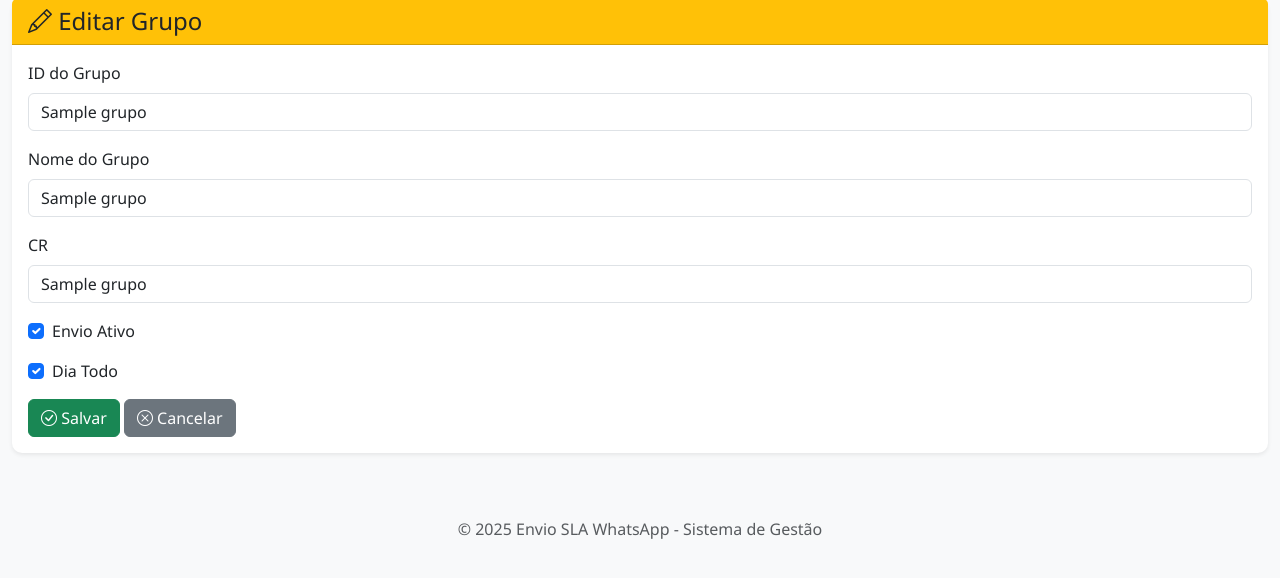
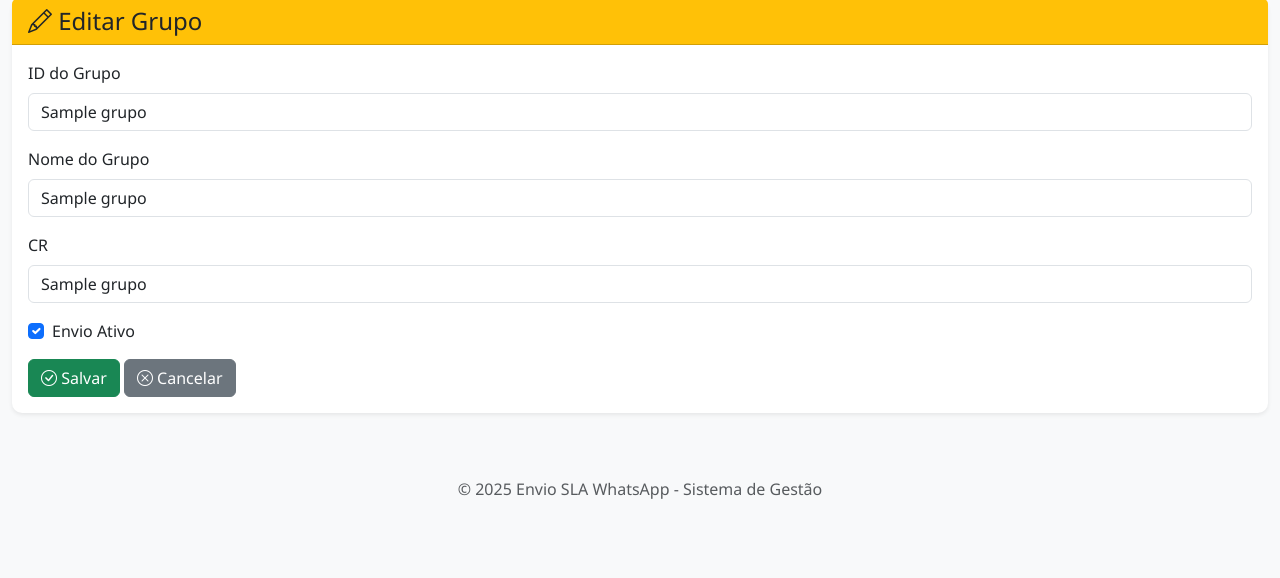
Before and after one commit to NightWolfw/envio_sla_vista, a Flask app: template gps_bot/app/templates/grupos/editar.html in a window 1280 px wide. Shown: the part 87-665 px from the top of the page. Run offline with Flask 3, Linux system fonts and the light colour scheme; the template is opened without the code that fills it: most values are stand-ins (such as "Sample title", 1, 10 or a date in 2020).

Commit message:
Refactor grupo editing form in editar.html: update form action URL, rename input fields for clarity, and remove unused checkbox for improved user experience.

```diff
--- a/gps_bot/app/templates/grupos/editar.html
+++ b/gps_bot/app/templates/grupos/editar.html
@@ -8,26 +8,22 @@
         <h4 class="mb-0"><i class="bi bi-pencil"></i> Editar Grupo</h4>
     </div>
     <div class="card-body">
-        <form action="/grupos/atualizar/{{ grupo[0] }}" method="POST">
+        <form action="/grupos/editar/{{ grupo[0] }}" method="POST">
             <div class="mb-3">
                 <label class="form-label">ID do Grupo</label>
                 <input type="text" class="form-control" name="group_id" value="{{ grupo[1] }}" required>
             </div>
             <div class="mb-3">
                 <label class="form-label">Nome do Grupo</label>
-                <input type="text" class="form-control" name="nome_grupo" value="{{ grupo[2] }}" required>
+                <input type="text" class="form-control" name="nome" value="{{ grupo[2] }}" required>
             </div>
             <div class="mb-3">
                 <label class="form-label">CR</label>
                 <input type="text" class="form-control" name="cr" value="{{ grupo[4] }}">
             </div>
             <div class="form-check mb-3">
-                <input type="checkbox" class="form-check-input" name="envio" {{ 'checked' if grupo[3] }}>
+                <input type="checkbox" class="form-check-input" name="enviar_mensagem" {{ 'checked' if grupo[3] }}>
                 <label class="form-check-label">Envio Ativo</label>
-            </div>
-            <div class="form-check mb-3">
-                <input type="checkbox" class="form-check-input" name="dia_todo" {{ 'checked' if grupo[9] }}>
-                <label class="form-check-label">Dia Todo</label>
             </div>
             <button type="submit" class="btn btn-success">
                 <i class="bi bi-check-circle"></i> Salvar
```
